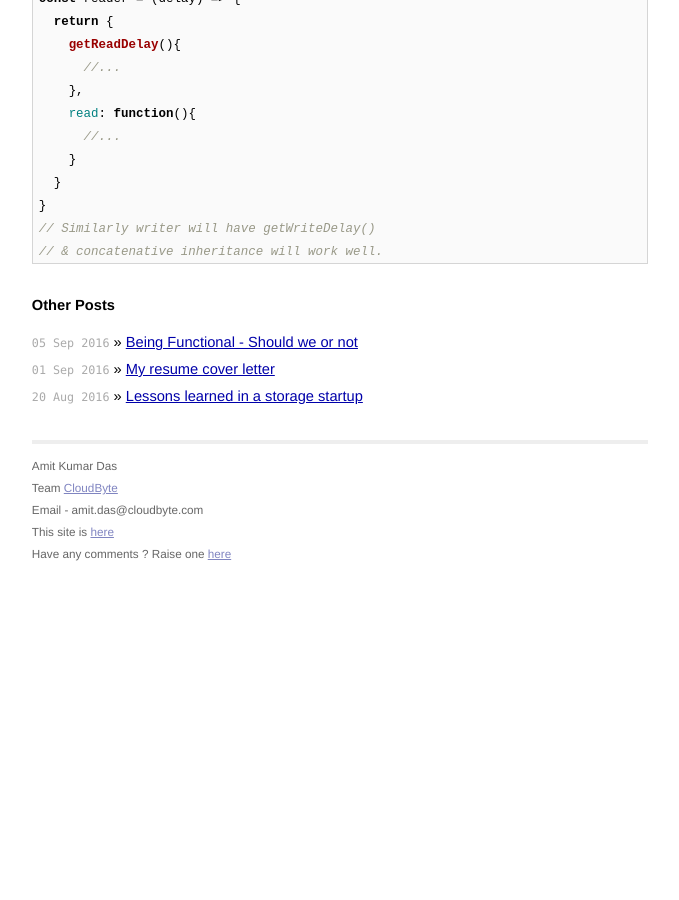
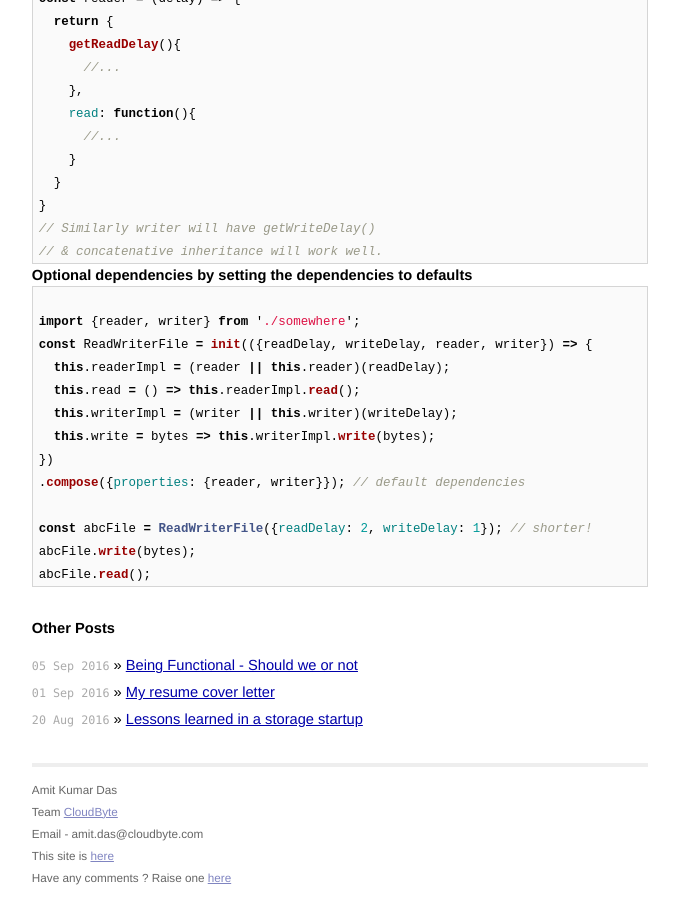
Before and after one commit to AmitKumarDas/amitkumardas.github.io, a Jekyll site: the page built from _posts/2016-09-04-exp-prog-guide-to-learn-js-a-curated-list.md, in a window 1280 px wide and 900 px high, scrolled down 7115 px. Shown: the whole window, without its empty margins (300-979 px from the left). Built offline with Jekyll 4.4.1, drawn with Linux system fonts in a browser that asks for light colours; before the commit the page ends 7692 px from its top, so only the background shows below that.

Commit message:
Update 2016-09-04-exp-prog-guide-to-learn-js-a-curated-list.md

````diff
--- a/_posts/2016-09-04-exp-prog-guide-to-learn-js-a-curated-list.md
+++ b/_posts/2016-09-04-exp-prog-guide-to-learn-js-a-curated-list.md
@@ -373,3 +373,21 @@ const reader = (delay) => {
 // Similarly writer will have getWriteDelay()
 // & concatenative inheritance will work well.
 ```
+
+### Optional dependencies by setting the dependencies to defaults
+
+```javascript
+
+import {reader, writer} from './somewhere';
+const ReadWriterFile = init(({readDelay, writeDelay, reader, writer}) => {
+  this.readerImpl = (reader || this.reader)(readDelay);
+  this.read = () => this.readerImpl.read();
+  this.writerImpl = (writer || this.writer)(writeDelay);
+  this.write = bytes => this.writerImpl.write(bytes);
+})
+.compose({properties: {reader, writer}}); // default dependencies
+
+const abcFile = ReadWriterFile({readDelay: 2, writeDelay: 1}); // shorter!
+abcFile.write(bytes);
+abcFile.read();
+```
````
